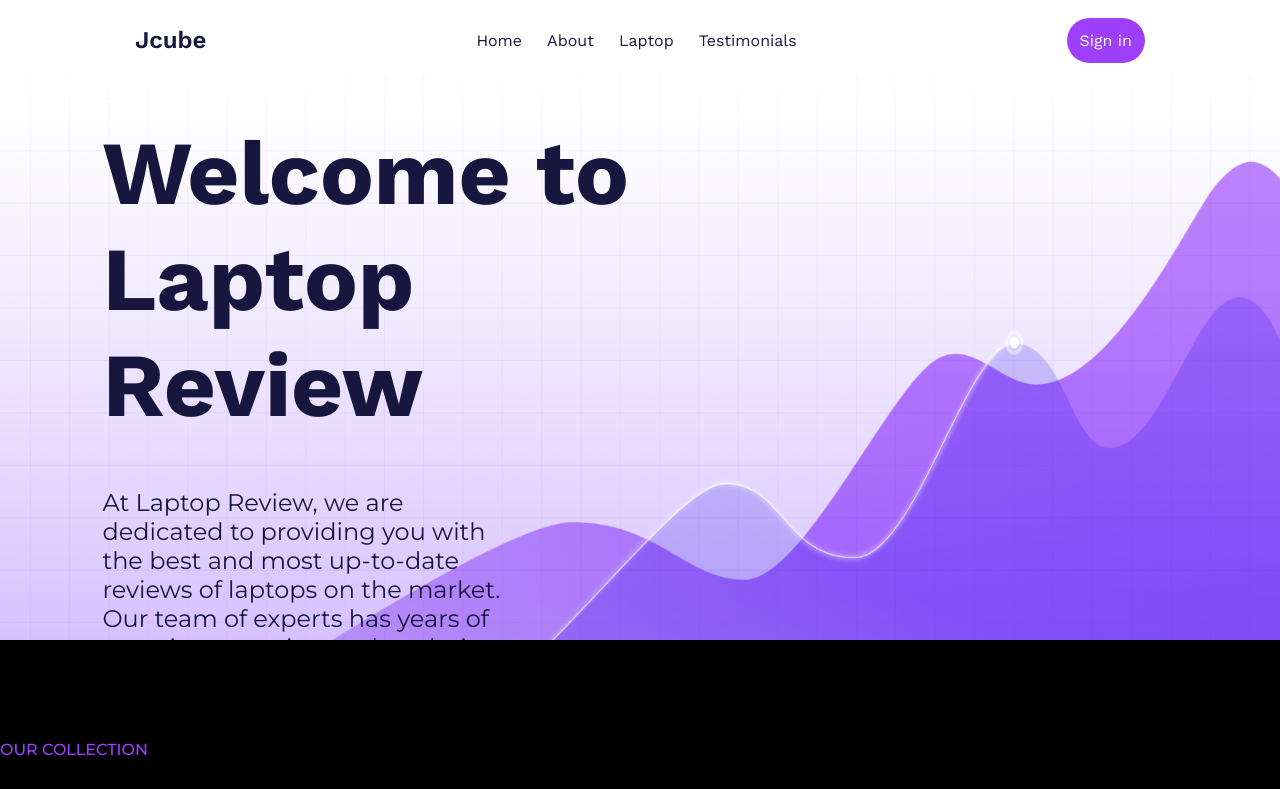
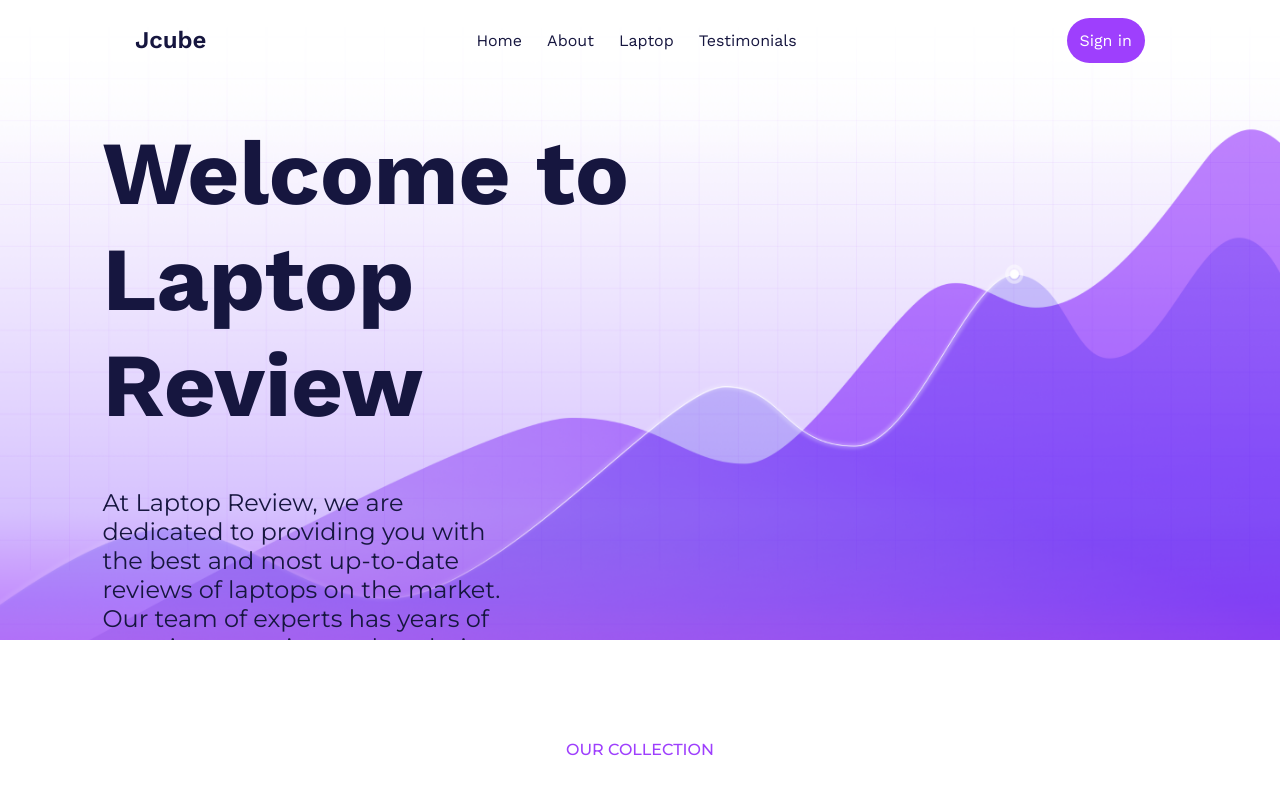
Before and after one commit to DikshantK2004/Milan-Project, a React (Create React App) app in the folder laptop-reviews/: page / in a window 1280 px wide. Shown: the top 789 px of the page. Built offline with nearby package versions, Linux system fonts and the light colour scheme; the HTML template or start-up script is replaced by a standard one; a web font is replaced by a local one.

Commit message:
Frontend bug fixes

```diff
--- a/laptop-reviews/src/Carousel.css
+++ b/laptop-reviews/src/Carousel.css
@@ -4,6 +4,7 @@
   flex-direction: column;
   gap: 25px;
   margin: 100px 0 50px;
+  text-align: center;
 }
 
 .carousel {
--- a/laptop-reviews/src/HomePage.js
+++ b/laptop-reviews/src/HomePage.js
@@ -8,7 +8,7 @@ import Carousel from "./Carousel";
 
 function HomePage() {
   return (
-    <div>
+    <div className="App">
       <Navbar />
       <Carousel />
       <Services />
--- a/laptop-reviews/src/LoginPage.css
+++ b/laptop-reviews/src/LoginPage.css
@@ -1,9 +1,5 @@
 @import url(//fonts.googleapis.com/earlyaccess/jejugothic.css);
-body{
-    background-color: black;
-    height: 100vh;
-    margin: 0;
-}
+
 .loginPage{
     width: 100%;
     height: 100vh;
--- a/laptop-reviews/src/Navbar.css
+++ b/laptop-reviews/src/Navbar.css
@@ -73,4 +73,5 @@ h4{
     display: flex;
     flex-direction: column;
     gap: 25px;
+    align-items: center;
 }
--- a/laptop-reviews/src/Services.css
+++ b/laptop-reviews/src/Services.css
@@ -45,5 +45,5 @@
     font-family: 'Montserrat', sans-serif;
     font-weight: 400;
     line-height: 40px;
-
+    text-align: center;
 }
--- a/laptop-reviews/src/Testimonials.css
+++ b/laptop-reviews/src/Testimonials.css
@@ -19,6 +19,7 @@
     font-weight: 600;
     color: white;
     width: 60%;
+    text-align: center;
 }
 
 .testauth{
@@ -26,4 +27,5 @@
     font-size: 20px;
     font-weight: 400;
     color: white;
+    text-align: center;
 }
```
